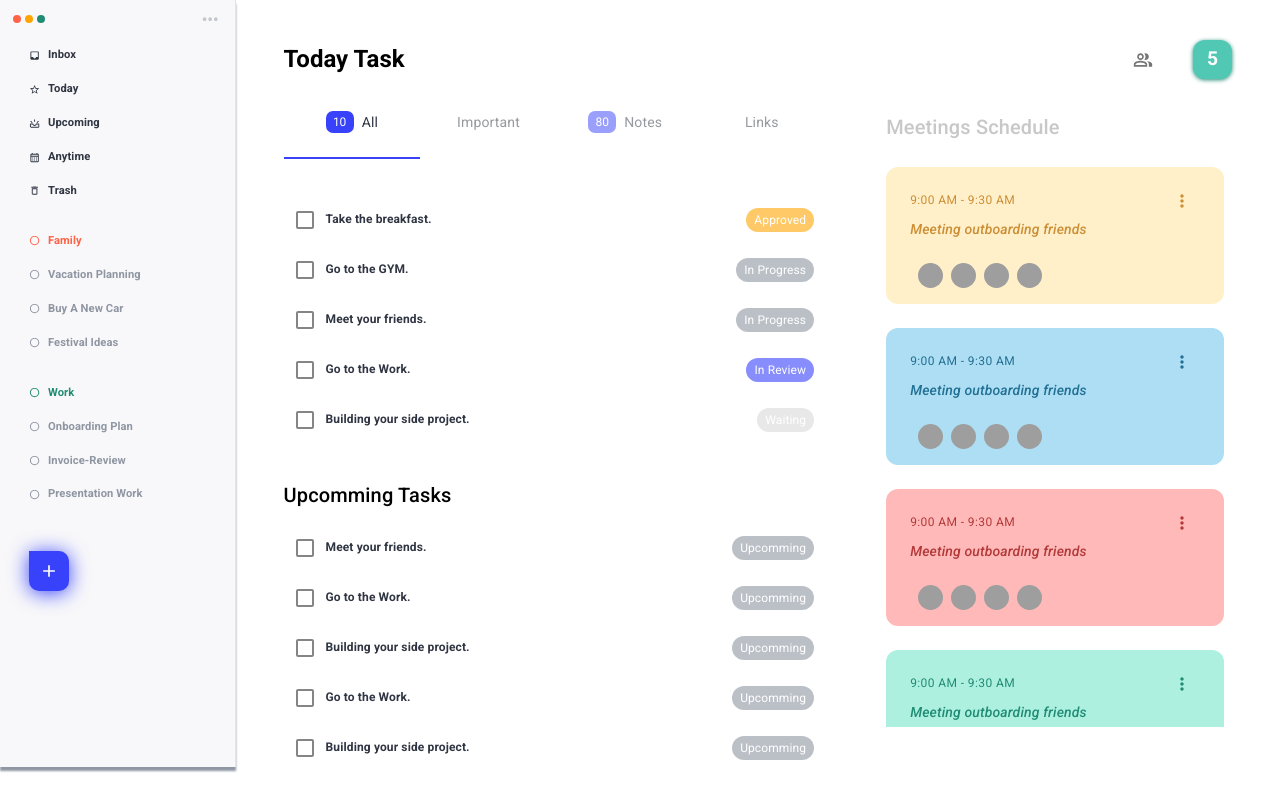
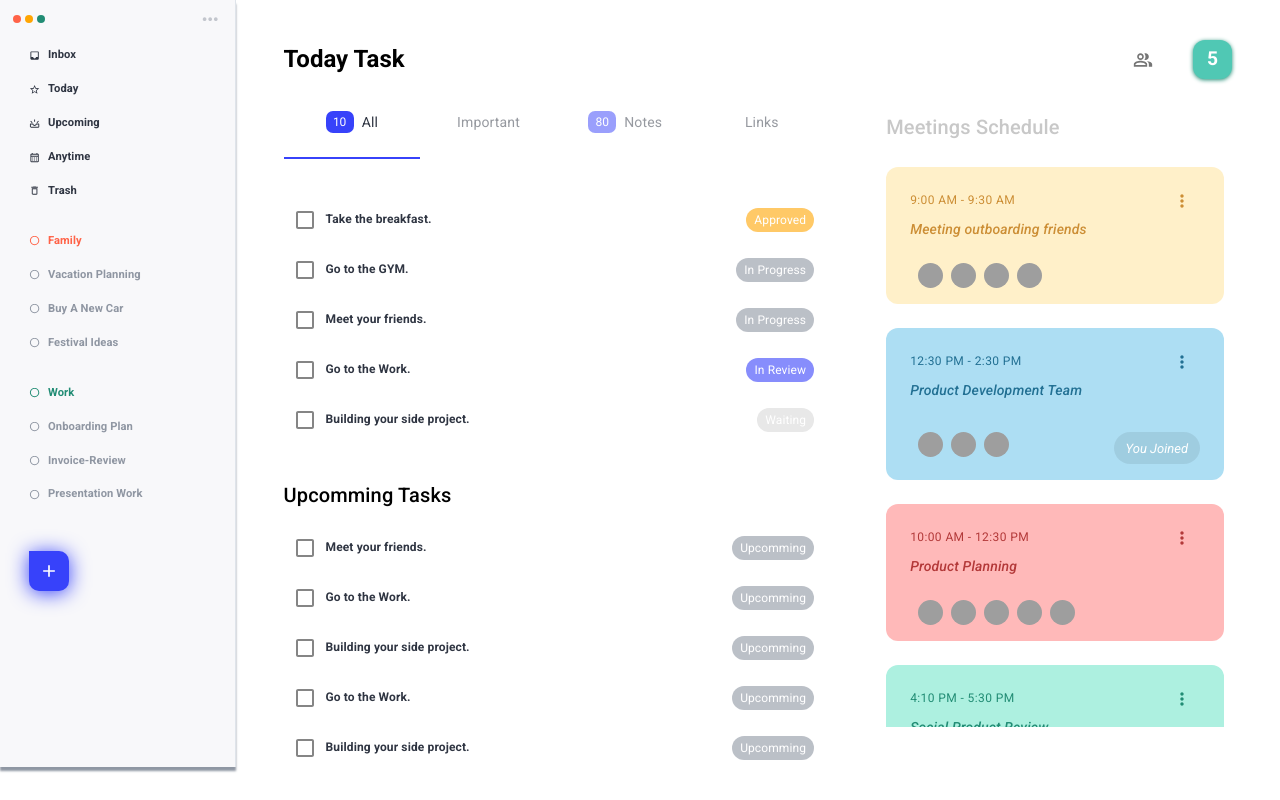
Before and after one commit to devyoussefshaaban/task-tracker-frontend, a React (Vite) app: page /tasks in a window 1280 px wide. Built offline with nearby package versions, Linux system fonts and the light colour scheme; grey boxes are pictures that could not be loaded.

Commit message:
ui-revamp: meeting-item ui updated

```diff
--- a/src/App.tsx
+++ b/src/App.tsx
@@ -18,7 +18,6 @@ import GroupInfoPage from "./pages/GroupInfoPage";
 import InvitationsPage from "./pages/InvitationsPage";
 import ProjectInfoPage from "./pages/ProjectInfoPage";
 import MemberInfoPage from "./pages/MemberInfoPage";
-import { Typography } from "@mui/material";
 import TasksPage from "./pages/TasksPage";
 
 const App = () => {
--- a/src/components/meetings/MeetingItem.tsx
+++ b/src/components/meetings/MeetingItem.tsx
@@ -1,16 +1,26 @@
 import { MoreVert } from "@mui/icons-material";
-import { Avatar, Box, IconButton, Stack, Typography } from "@mui/material";
+import {
+  Avatar,
+  Box,
+  Chip,
+  IconButton,
+  Stack,
+  Typography,
+} from "@mui/material";
 import FlexBetween from "../shared/FlexBetween";
 import { useEffect, useState } from "react";
+import muiTheme from "../../utils/theme";
 
 const MeetingItem = ({
   membersNumber,
+  isJoinedUser,
   bg,
   color,
   title,
   time,
 }: {
   membersNumber: number;
+  isJoinedUser?: boolean;
   bg: string;
   color: string;
   title: string;
@@ -36,6 +46,8 @@ const MeetingItem = ({
   useEffect(() => {
     membersAvatars();
   }, []);
+
+  const theme = muiTheme();
 
   return (
     <Stack
@@ -67,9 +79,37 @@ const MeetingItem = ({
           {title}
         </Typography>
       </Box>
-      <Box display="flex" alignItems="center" mt={3}>
-        {memberList.map((MemberAvatar) => MemberAvatar)}
-      </Box>
+      <FlexBetween>
+        <Box display="flex" alignItems="center" mt={3}>
+          {isJoinedUser || membersNumber > 13
+            ? memberList.map((MemberAvatar, idx) => idx < 3 && MemberAvatar)
+            : memberList.map((MemberAvatar) => MemberAvatar)}
+        </Box>
+        {isJoinedUser ? (
+          <Chip
+            label="You Joined"
+            variant="filled"
+            sx={{
+              fontStyle: "italic",
+              mt: 4,
+              ml: 2,
+              color: theme.palette.common.white,
+            }}
+          />
+        ) : null}
+        {membersNumber > 13 ? (
+          <Chip
+            label="+13 Members"
+            variant="filled"
+            sx={{
+              fontStyle: "italic",
+              mt: 4,
+              ml: 2,
+              color: theme.palette.common.white,
+            }}
+          />
+        ) : null}
+      </FlexBetween>
     </Stack>
   );
 };
--- a/src/components/meetings/MeetingList.tsx
+++ b/src/components/meetings/MeetingList.tsx
@@ -43,25 +43,26 @@ const MeetingList = () => {
           time="9:00 AM - 9:30 AM"
         />
         <MeetingItem
-          membersNumber={4}
+          membersNumber={3}
+          isJoinedUser={true}
           bg={"rgba(52, 172, 224,.4)"}
           color={"rgba(34, 112, 147,1.0)"}
-          title="Meeting outboarding friends"
-          time="9:00 AM - 9:30 AM"
+          title="Product Development Team"
+          time="12:30 PM - 2:30 PM"
         />
         <MeetingItem
-          membersNumber={4}
+          membersNumber={5}
           bg={"rgba(255, 82, 82,.4)"}
           color={"rgba(179, 57, 57,1.0)"}
-          title="Meeting outboarding friends"
-          time="9:00 AM - 9:30 AM"
+          title="Product Planning"
+          time="10:00 AM - 12:30 PM"
         />
         <MeetingItem
-          membersNumber={4}
+          membersNumber={15}
           bg={"rgba(51, 217, 178,.4)"}
           color={"rgba(33, 140, 116,1.0)"}
-          title="Meeting outboarding friends"
-          time="9:00 AM - 9:30 AM"
+          title="Social Product Review"
+          time="4:10 PM - 5:30 PM"
         />
       </Stack>
     </Stack>
```
